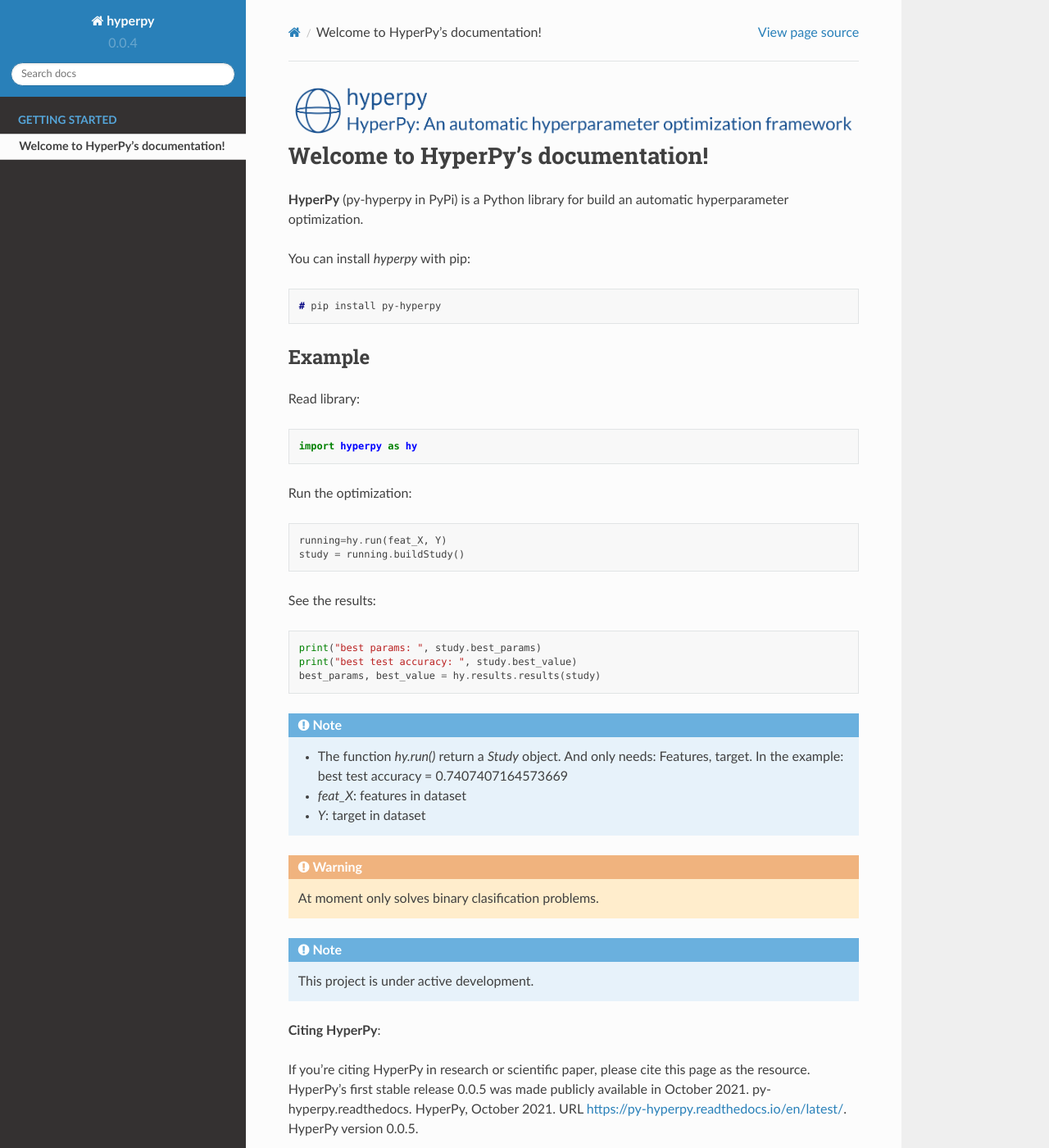
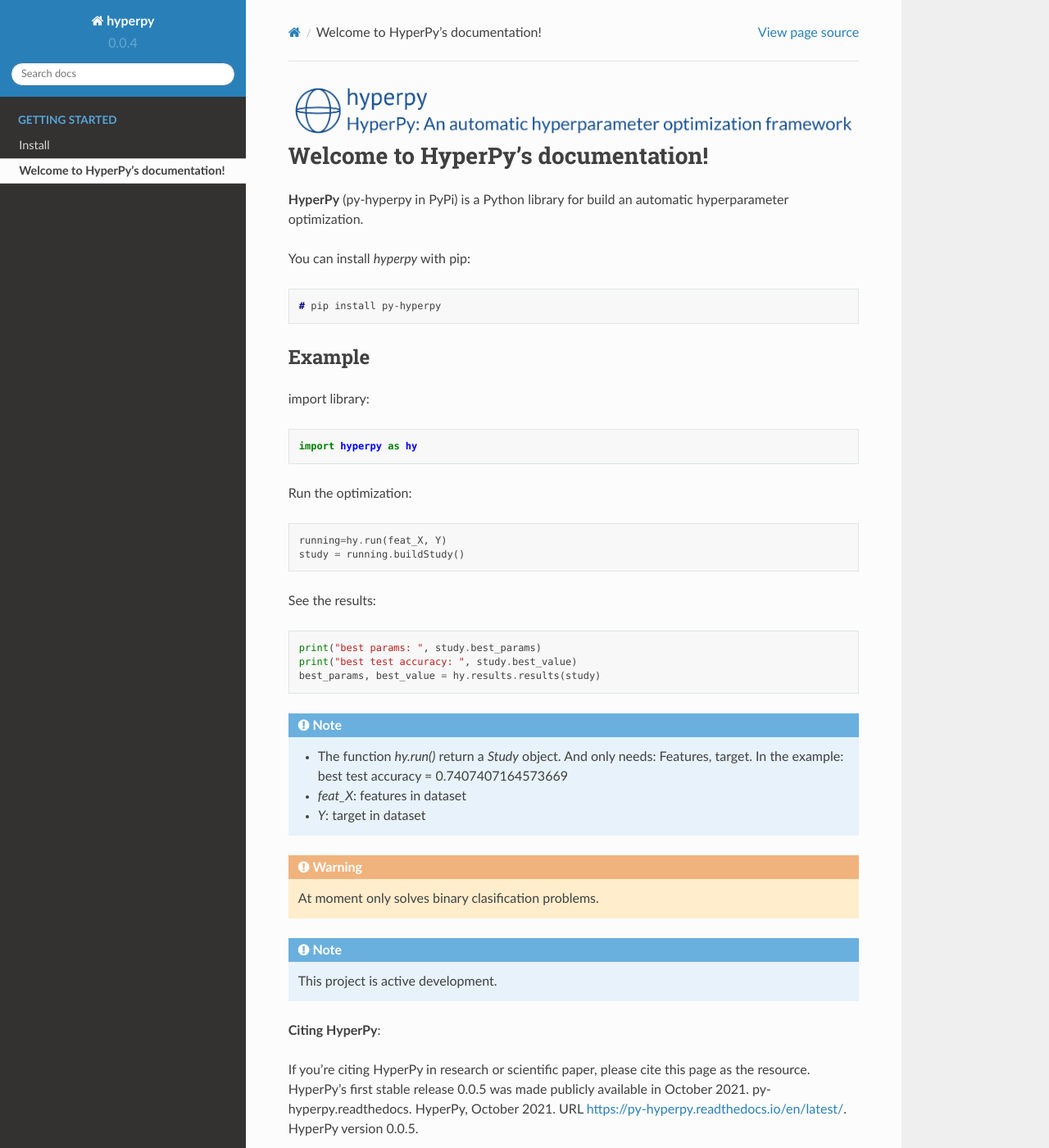
Before and after one commit to sergiomora03/py-hyperpy, a Sphinx documentation site: the page built from docs/source/index.rst, in a window 1280 px wide and 1400 px high. Shown: the whole window at 82% size. Built offline with Sphinx 7.4.7 and the Read the Docs theme 2.0.0, drawn with Linux system fonts in a browser that asks for light colours; pages that are not in the unit, such as notebooks, are missing from menus.

Commit message:
fix docs

```diff
--- a/docs/source/index.rst
+++ b/docs/source/index.rst
@@ -16,7 +16,7 @@
 Example
 ----------------
 
-Read library:
+import library:
 
 .. code-block:: python
 
@@ -51,7 +51,7 @@
 
 .. note::
 
-   This project is under active development.
+   This project is active development.
 
 **Citing HyperPy**\ :
 
@@ -86,6 +86,7 @@
    :hidden:
    :caption: Getting Started
 
+   install
    self
    installation
    tutorials
```
